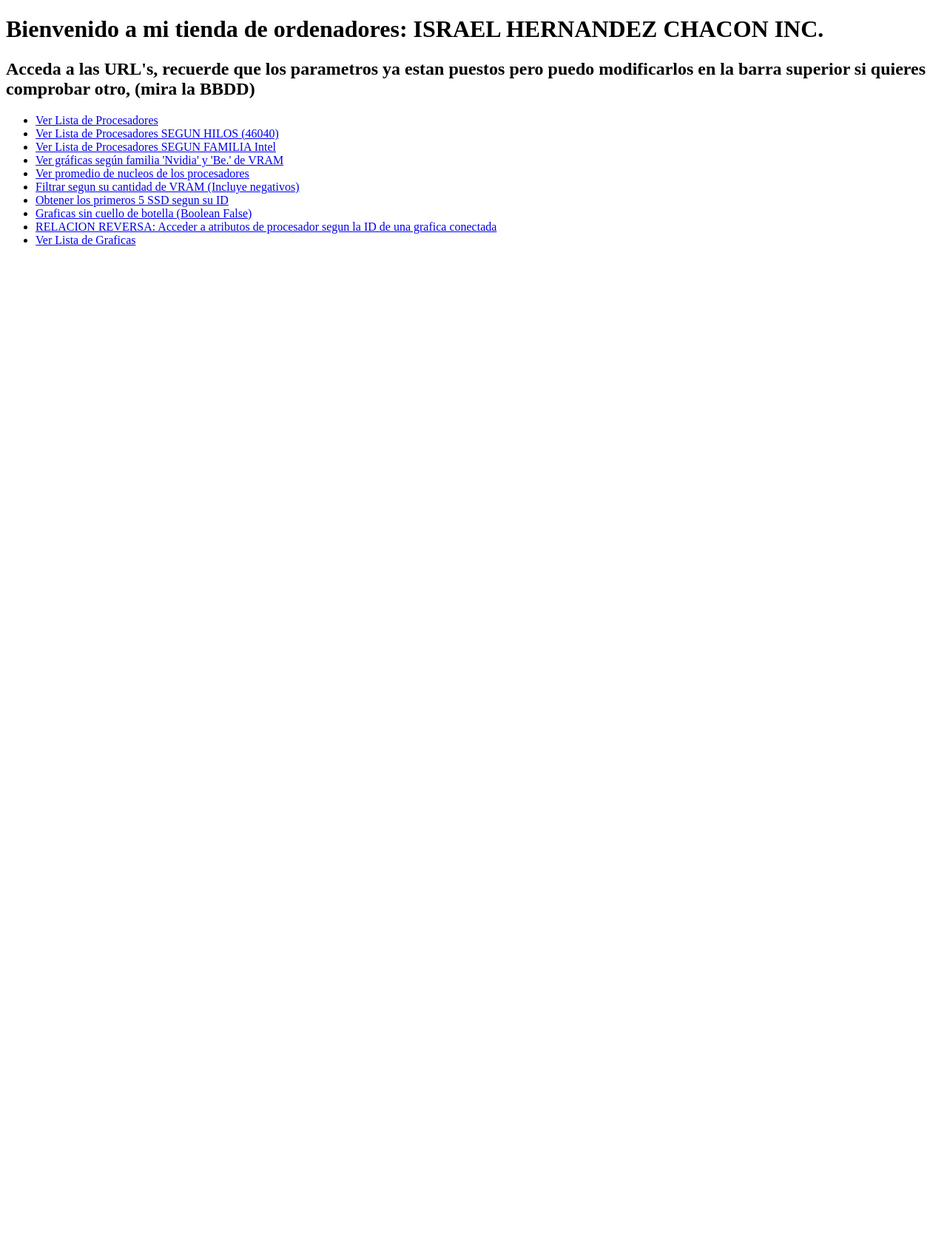
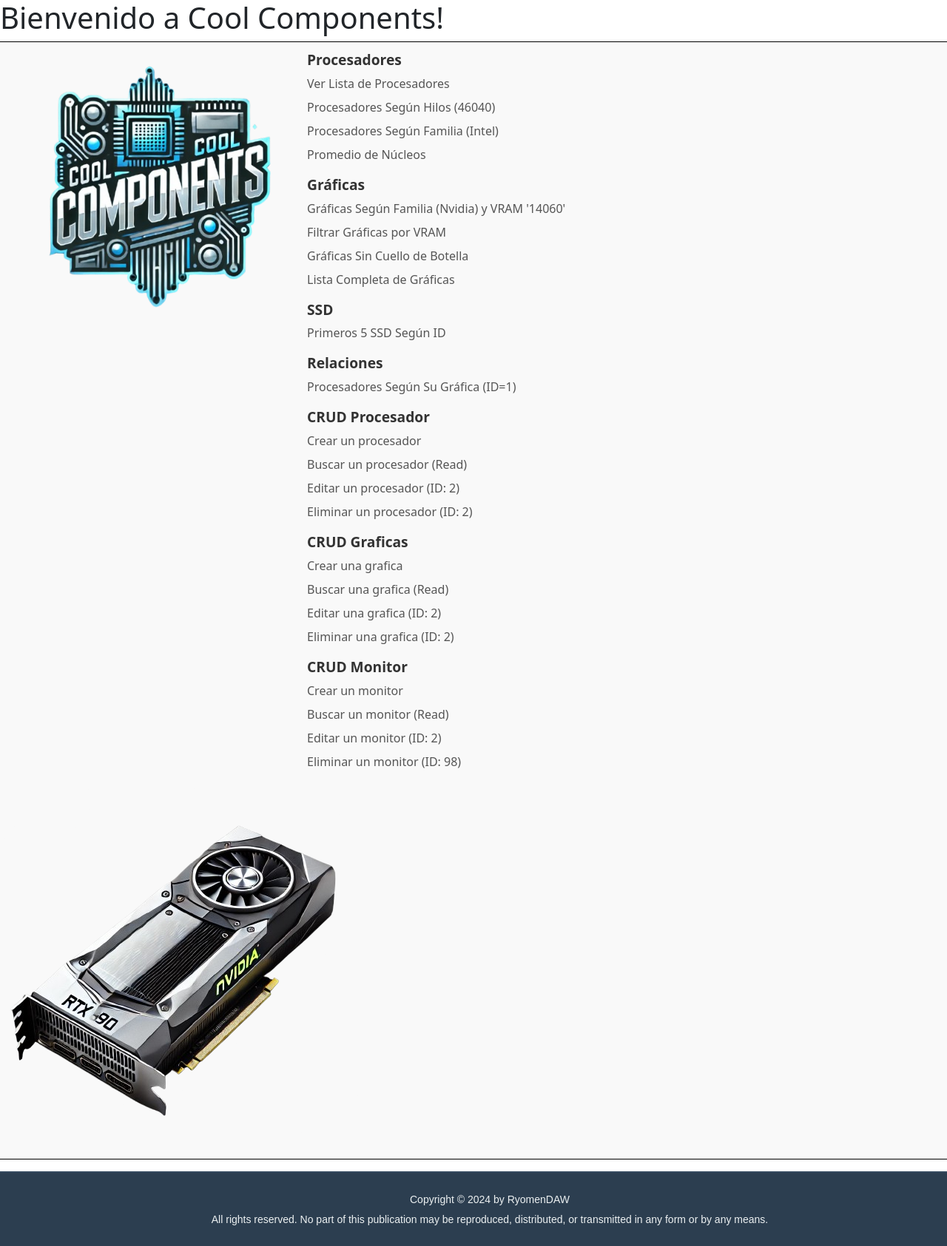
Before and after one commit to RyomenDAW/aplicacionwebparte1, a Django app: page / in a window 1280 px wide; the page is wider, and only the part inside the window is pictured. Shown: that part at 74% size. Before the commit the page ends 332 px from the top of that part, so only its background shows below. Run offline with Django 5.2, Linux system fonts and the light colour scheme; parts of the project's set-up code (start-up, migrations or seed data) failed here and were passed over; some libraries are stand-ins or nearby versions.

Commit message:
Quedan 3, bien hecho

```diff
--- a/tiendaordenadores/models.py
+++ b/tiendaordenadores/models.py
@@ -116,6 +116,7 @@ class Monitor (models.Model):
     calidad_respuesta = models.DecimalField(max_digits=10, decimal_places=5)  # 5 decimales, el valor real de ms puede ser 1, monitores competetivos sobre todo
     curvo = models.BooleanField(default=False)
     pantallafiltroplasma = models.BooleanField(default=False)
+
 class Ram (models.Model):
     id_ram = models.AutoField(primary_key=True)
     fecha_fabricacion = models.DateField(default=timezone.now)
--- a/tiendaordenadores/static/javascript/script.js
+++ b/tiendaordenadores/static/javascript/script.js
@@ -1,7 +1,7 @@
 alert(" Sea bienvenido a CoolComponents, disfrute de su experiencia =) ")
 
 function eliminar(){
-    var x = confirm("Eliminar libro?")
+    var x = confirm("Eliminar?")
     if (x)
         return true;
     else
--- a/tiendaordenadores/templates/estructura/nav.html
+++ b/tiendaordenadores/templates/estructura/nav.html
@@ -41,8 +41,17 @@
                 <li><a href="{% url 'crear_grafica' %}">Crear una grafica</a></li>
                 <li><a href="{% url 'read_graficas' %}">Buscar una grafica (Read)</a></li>
                 <li><a href="{% url 'editar_grafica' id_grafica=2 %}">Editar una grafica (ID: 2)</a></li>
+                <li><a href="{% url 'eliminar_grafica' id_grafica=2 %}">Eliminar una grafica (ID: 2)</a></li>
+            </ul>
 
-            </ul>
+            <ul class="nav-section">
+                <li class="nav-header">CRUD Monitor</li>
+                <li><a href="{% url 'crear_monitor' %}">Crear un monitor</a></li>
+                <li><a href="{% url 'read_monitor' %}">Buscar un monitor (Read)</a></li>
+                <li><a href="{% url 'editar_monitor' id_monitor=2 %}">Editar un monitor (ID: 2)</a></li>
+                <li><a href="{% url 'eliminar_monitor' id_monitor=98 %}">Eliminar un monitor (ID: 98)</a></li>
+
+
         </nav>
     </div>
     <div class="rtx-logo">
--- a/tiendaordenadores/templates/home/index.html
+++ b/tiendaordenadores/templates/home/index.html
@@ -1,38 +1,11 @@
-<!DOCTYPE html>
-<html lang="es">
-<head>
-    <meta charset="UTF-8">
-    <meta name="viewport" content="width=device-width, initial-scale=1.0">
-    <title>Página de Inicio</title>
-</head>
-<body>
-    <h1>Bienvenido a mi tienda de ordenadores: ISRAEL HERNANDEZ CHACON INC.</h1>
-    <h2>Acceda a las URL's, recuerde que los parametros ya estan puestos pero puedo modificarlos en la barra superior si quieres comprobar otro, (mira la BBDD)</h2>
-    <nav>
-        <ul>
-            <li><a href="{% url 'lista_procesadores' %}">Ver Lista de Procesadores</a></li>
+{% extends "../estructura/templatefinal.html" %}
+{% block cabecera %}
+{% endblock %}
 
-            <li><a href="{% url 'lista_procesadores_segunhilos' numero_hilos=46040 %}">Ver Lista de Procesadores SEGUN HILOS (46040)
-
-            <li><a href="{% url 'lista_procesadores_segunfamilia' nombre_familia="Intel" %}">Ver Lista de Procesadores SEGUN  FAMILIA Intel
+{% block contenido %}
+{% comment %} QUINTO TEMPLATE TAG, FOR, ENDFOR {% endcomment %}
 
 
+{% comment %} FIN DEL QUINTO TEMPLATE TAG {% endcomment %}
 
-            <li><a href="{% url 'lista_graficas_segunfamilia_y_vram' nombre_familia='Nvidia' cantidad_vram='Be.' %}">Ver gráficas según familia 'Nvidia' y 'Be.' de VRAM</a></li>
-
-            <li><a href="{% url 'promedio_nucleos' %}">Ver promedio de nucleos de los procesadores</a></li>
-
-            <li><a href="{% url 'filtrargraficas_segunvram' %}">Filtrar segun su cantidad de VRAM (Incluye negativos)</a></li>
-
-            <li><a href="{% url 'primeros_5_ssd'%}"> Obtener los primeros 5 SSD segun su ID</a></li>
-
-            <li><a href="{% url 'graficas_sin_cuello_de_botella'%}"> Graficas sin cuello de botella (Boolean False)</a></li>
-
-            <li><a href="{% url 'procesadores_segun_grafica' grafica_id=1%}"> RELACION REVERSA: Acceder a atributos de procesador segun la ID de una grafica conectada</a></li>
-
-            <li><a href="{% url 'lista_graficas' %}">Ver Lista de Graficas</a></li>
-
-            </ul>
-    </nav>
-</body>
-</html>
+{% endblock %}
--- a/tiendaordenadores/urls.py
+++ b/tiendaordenadores/urls.py
@@ -22,5 +22,11 @@ urlpatterns = [
         path('procesadores/crear_grafica/', views.crear_grafica, name='crear_grafica'),
     path('procesadores/read_graficas/', views.read_graficas, name='read_graficas'),
     path('editar_grafica/<int:id_grafica>/', views.editar_grafica, name='editar_grafica'),
+        path('graficas/eliminar_grafica/<int:id_grafica>/', views.eliminar_grafica, name='eliminar_grafica'),
+        path('monitores/crear_monitor/', views.crear_monitor, name='crear_monitor'),
+        path('monitores/read_monitor/', views.read_monitor, name='read_monitor'),
+    path('monitores/editar_monitor/<int:id_monitor>/', views.editar_monitor, name='editar_monitor'),
+        path('monitores/eliminar_monitor/<int:id_monitor>/', views.eliminar_monitor, name='eliminar_monitor'),
+
 
     ]
--- a/tiendaordenadores/views.py
+++ b/tiendaordenadores/views.py
@@ -331,3 +331,100 @@ def editar_grafica(request, id_grafica):
         form = GraficaForm(instance=grafica)
 
     return render(request, 'graficas/editar_grafica.html', {'form': form, 'grafica': grafica})
+
+def eliminar_grafica(request, id_grafica):
+    # Usamos get_object_or_404 para manejar objetos inexistentes
+    grafica = get_object_or_404(Grafica, id_grafica=id_grafica)
+
+    if request.method == 'POST':
+        try:
+            grafica.delete()
+            return redirect('lista_graficas')  # Redirigir a la lista de graficas
+        except Exception as e:
+            # Manejar cualquier error de eliminación (aunque no es común)
+            print(f"Error al eliminar la grafica: {e}")
+            return render(request, 'eliminar_grafica.html', {'grafica': grafica, 'error': 'Hubo un error al eliminar la grafica.'})
+
+    # Si el método es GET, mostramos la página de confirmación
+    return render(request, 'graficas/eliminar_grafica.html', {'grafica': grafica})
+
+#=================================================================================================================================================================
+
+def crear_monitor(request):
+    if request.method == 'POST':
+        form = MonitorForm(request.POST)
+        if form.is_valid():
+            form.save()  # Guarda el nuevo procesador en la base de datos
+            return redirect('inicio')  # Redirige usando el nombre de la vista
+    else:
+        form = MonitorForm()
+
+    return render(request, 'monitores/crear_monitor.html', {'form': form})
+
+def read_monitor(request):
+    form = BusquedaAvanzadaMonitor(request.GET)
+    monitor = Monitor.objects.all()
+
+    if form.is_valid():
+        hz_min = form.cleaned_data.get('hz_min')
+        hz_max = form.cleaned_data.get('hz_max')
+        calidad_respuesta = form.cleaned_data.get('calidad_respuesta')
+        curvo = form.cleaned_data.get('curvo')
+        pantallafiltroplasma = form.cleaned_data.get('pantallafiltroplasma')
+
+        # Convertir curvo y pantallafiltroplasma a booleanos
+        curvo = curvo == '1'
+        pantallafiltroplasma = pantallafiltroplasma == '1'
+
+
+        if hz_min is not None:
+            monitor = monitor.filter(hz__gte=hz_min)
+        if hz_max is not None:
+            monitor = monitor.filter(hz__lte=hz_max)
+        if calidad_respuesta is not None:
+            monitor = monitor.filter(calidad_respuesta__lte=calidad_respuesta)
+        if curvo is not None:
+            monitor = monitor.filter(curvo=curvo)
+        if pantallafiltroplasma is not None:
+            monitor = monitor.filter(pantallafiltroplasma=pantallafiltroplasma)
+    print(f"hz_min: {hz_min}, hz_max: {hz_max}, calidad_respuesta: {calidad_respuesta}, curvo: {curvo}, pantallafiltroplasma: {pantallafiltroplasma}")
+
+    return render(request, 'monitores/read_monitor.html', {'form': form, 'monitor': monitor})
+
+#Preguntarle a jorge porque en la consulta aparece y no en el read, este falla.
+
+def editar_monitor(request, id_monitor):
+    monitor = get_object_or_404(Monitor, id_monitor=id_monitor)
+
+    if request.method == "POST":
+        # Crear el formulario con los datos del POST y la instancia del monitor
+        form = MonitorForm(request.POST, instance=monitor)
+
+        if form.is_valid():
+            # Si el formulario es válido, guardar los cambios
+            form.save()
+            return redirect('inicio')
+
+
+    else:
+        # Si no es un POST, simplemente cargar el formulario con los valores actuales del monitor
+        form = MonitorForm(instance=monitor)
+
+    return render(request, 'monitores/editar_monitor.html', {'form': form, 'monitor': monitor})
+
+
+def eliminar_monitor(request, id_monitor):
+    # Usamos get_object_or_404 para manejar objetos inexistentes
+    monitor = get_object_or_404(Monitor, id_monitor=id_monitor)
+
+    if request.method == 'POST':
+        try:
+            monitor.delete()
+            return redirect('inicio')  # Redirigir a la lista de graficas
+        except Exception as e:
+            # Manejar cualquier error de eliminación (aunque no es común)
+            print(f"Error al eliminar el monitor: {e}")
+            return render(request, 'eliminar_monitor.html', {'monitor': monitor, 'error': 'Hubo un error al eliminar el monitor.'})
+
+    # Si el método es GET, mostramos la página de confirmación
+    return render(request, 'monitores/eliminar_monitor.html', {'monitor': monitor})
```
Also changed, not shown: tiendaordenadores/forms.py (+108 -2 lines), tiendaordenadores/templates/graficas/eliminar_grafica.html (added, +24 -0 lines), tiendaordenadores/templates/monitores/crear_monitor.html (added, +22 -0 lines), tiendaordenadores/templates/monitores/editar_monitor.html (added, +30 -0 lines), tiendaordenadores/templates/monitores/eliminar_monitor.html (added, +23 -0 lines), tiendaordenadores/templates/monitores/read_monitor.html (added, +44 -0 lines).
